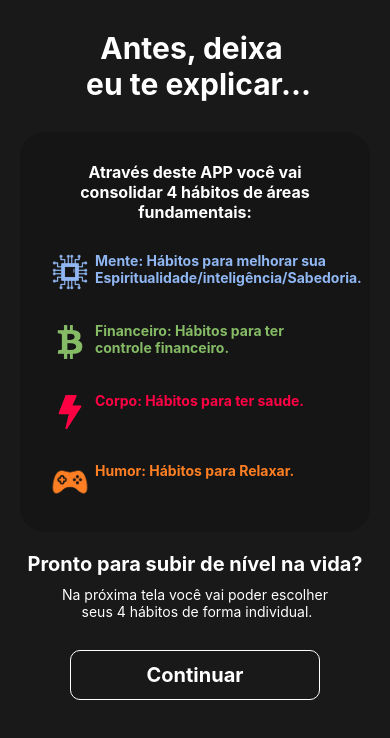
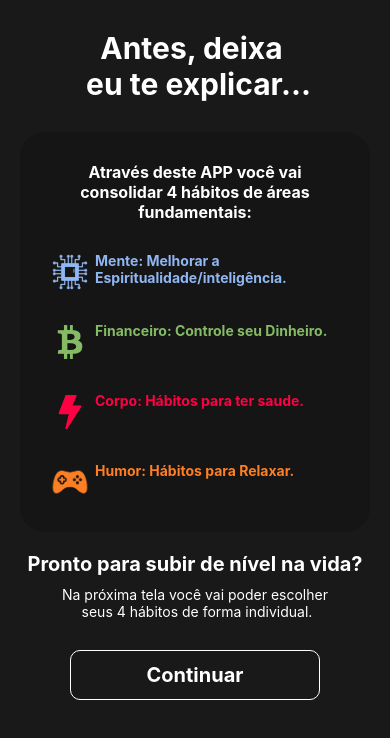
Before and after one commit to paulo7708/App-React-Native, a React Native app: screen /AppExplanation in a window 390 px wide. Shown: the top 738 px of the page. Built offline with nearby package versions, Linux system fonts and the light colour scheme.

Commit message:
ajuste de navegação e criação home

```diff
--- a/src/Components/Explanation/ExplanationCard/index.jsx
+++ b/src/Components/Explanation/ExplanationCard/index.jsx
@@ -16,7 +16,7 @@ export default function ExplanationCard() {
         />
         <Text style={styles.description}>
           <Text style={styles.mind}>
-            Mente: Hábitos para melhorar sua Espiritualidade/inteligência/Sabedoria.
+            Mente: Melhorar a Espiritualidade/inteligência.
           </Text>
         </Text>
       </View>
@@ -29,7 +29,7 @@ export default function ExplanationCard() {
         />
         <Text style={styles.description}>
           <Text style={styles.money}>
-            Financeiro: Hábitos para ter controle financeiro.
+            Financeiro: Controle seu Dinheiro.
           </Text>
         </Text>
       </View>
--- /dev/null
+++ b/src/Pages/Home/index.jsx
@@ -0,0 +1 @@
+import React from "react";
--- a/src/Pages/Start/index.jsx
+++ b/src/Pages/Start/index.jsx
@@ -1,13 +1,15 @@
 import React from "react";
 import { View, Text, StyleSheet, Image, ScrollView } from "react-native";
 import { useNavigation } from "@react-navigation/native";
+
 import DefaultButton from "../../Components/Common/DefaultButton/index.jsx";
-
 import LifeStatus from "../../Components/Common/LifeStatus/index.jsx";
 
 export default function Start() {
+  const navigation = useNavigation();
+
   const handleNavAppExplanation = () => {
-    console.log("Testando o click");
+    navigation.navigate("AppExplanation");
   };
 
   return (
--- a/src/Routes/AllPages.jsx
+++ b/src/Routes/AllPages.jsx
@@ -14,8 +14,8 @@ export default function AllPages() {
           headerShown: false,
         }}
       >
+        <Stack.Screen name="Start" component={Start} />
         <Stack.Screen name="AppExplanation" component={AppExplanation} />
-        <Stack.Screen name="Start" component={Start} />
       </Stack.Navigator>
     </NavigationContainer>
   );
```
